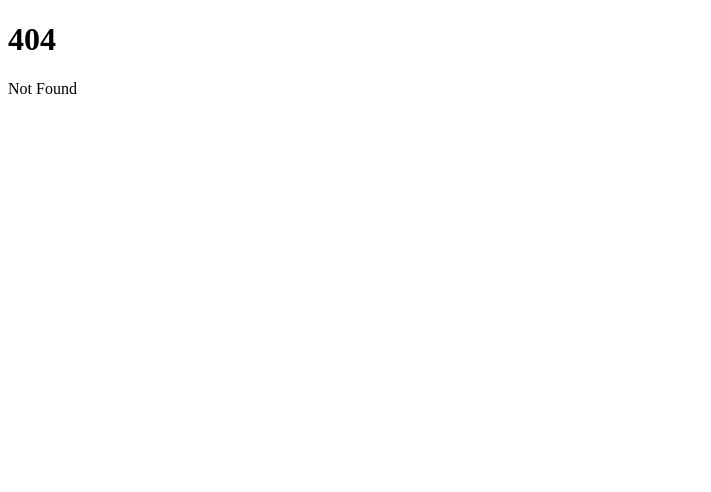
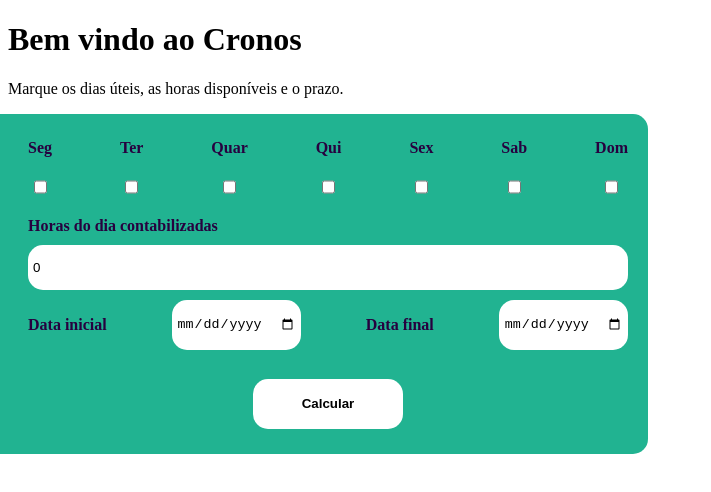
Before and after one commit to olucascruz/cronos, a SvelteKit app in the folder cronos_app/: page /home in a window 1280 px wide. Before the commit this address had no page. Shown: the top 492 px of the page, without its empty margins (0-711 px from the left). Built offline with nearby package versions, Linux system fonts and the light colour scheme.

Commit message:
create-home

```diff
--- /dev/null
+++ b/cronos_app/src/routes/home/+page.svelte
@@ -0,0 +1,154 @@
+<script>
+    // Variáveis reativas para armazenar o estado do formulário
+    let initialDate = '';
+    let endDate = '';
+    let hoursPerDay = 0;
+
+    // Objeto reativo para os checkboxes
+    let daysChecked = {
+        seg: false,
+        ter: false,
+        quar: false,
+        qui: false,
+        sex: false,
+        sab: false,
+        dom: false
+    };
+
+    // Variáveis para armazenar o resultado do cálculo
+    let totalDays = 0;
+    let totalHours = 0;
+
+    // Função que será chamada ao submeter o formulário
+    function calculateTotal() {
+        // As datas e horas são automaticamente sincronizadas pelas variáveis reativas
+        const start = new Date(initialDate);
+        const end = new Date(endDate);
+
+        let days = 0;
+        let current = new Date(start);
+
+        // Mapeamento dos dias da semana (índice 0 = Domingo, 1 = Segunda, ...)
+        const dayMap = {
+            dom: 0,
+            seg: 1,
+            ter: 2,
+            quar: 3,
+            qui: 4,
+            sex: 5,
+            sab: 6
+        };
+
+        // Loop para contar os dias selecionados
+        while (current <= end) {
+            const dayOfWeek = current.getDay();
+
+            for (const day in daysChecked) {
+                if (daysChecked[day] && dayMap[day] === dayOfWeek) {
+                    days++;
+                    break;
+                }
+            }
+            current.setDate(current.getDate() + 1);
+        }
+
+        // Atualiza as variáveis de resultado, que por sua vez atualizam a interface
+        totalDays = days;
+        totalHours = days * hoursPerDay;
+    }
+</script>
+
+<style>
+
+    form {
+        display: flex;
+        flex-direction: column;
+        max-width: 600px;
+        height: 300px;
+        background-color: rgb(33, 179, 145);
+        padding: 20px;
+        padding-left: 50px;
+        margin-left: -30px;
+        border-radius: 15px;
+    }
+    .row {
+        display: flex;
+        justify-content: space-between;
+        align-items: center;
+    }
+    .col {
+        display: flex;
+        flex-direction: column;
+        align-items: center;
+    }
+    input, label, button {
+        margin: 5px 0;
+    }
+    input{
+        height: 40px;
+        border-radius: 15px;
+        border: none;
+        padding: 5px;
+    }
+    button {
+        position: relative;
+        height: 50px;
+        border-radius: 15px;
+        border: none;
+        background-color: rgb(255, 255, 255);
+        cursor: pointer;
+        font-weight: bold;
+        bottom: 0;
+        width: 150px;
+    }
+    button:hover {
+        background-color: rgb(200, 200, 200);
+    }
+    .div-button {
+        display: flex;
+        justify-content: center;
+        align-items: end;
+        height: 30%;
+        width: 100%;
+    }
+
+    label {
+        font-weight: bold;
+        color: rgb(39, 0, 63);
+    }
+</style>
+
+<div class="container">
+<h1>Bem vindo ao Cronos</h1>
+<p>Marque os dias úteis, as horas disponíveis e o prazo.</p>
+
+<form on:submit|preventDefault={calculateTotal}>
+    <div class="row">
+        {#each Object.keys(daysChecked) as day}
+            <div class="col">
+                <label for={day}>{day.charAt(0).toUpperCase() + day.slice(1)}</label>
+                <input type="checkbox" id={day} name={day} bind:checked={daysChecked[day]}>
+            </div>
+        {/each}
+    </div>
+
+    <label for="hours">Horas do dia contabilizadas</label>
+    <input type="number" id="hours" name="hours" placeholder="Enter number of hours" min="1" max="23" step="0.5" bind:value={hoursPerDay}>
+
+    <div class="row">
+        <label for="initial-date">Data inicial</label>
+        <input type="date" id="initial-date" name="initial-date" bind:value={initialDate}>
+
+        <label for="end-date">Data final</label>
+        <input type="date" id="end-date" name="end-date" bind:value={endDate}>
+    </div>
+    <div class="div-button">
+    <button type="submit">Calcular</button>
+    </div>
+</form>
+
+{#if totalDays > 0}
+    <h3>Total de dias úteis: {totalDays} — Total de horas disponíveis: {totalHours}</h3>
+{/if}
+
+</div>
```
